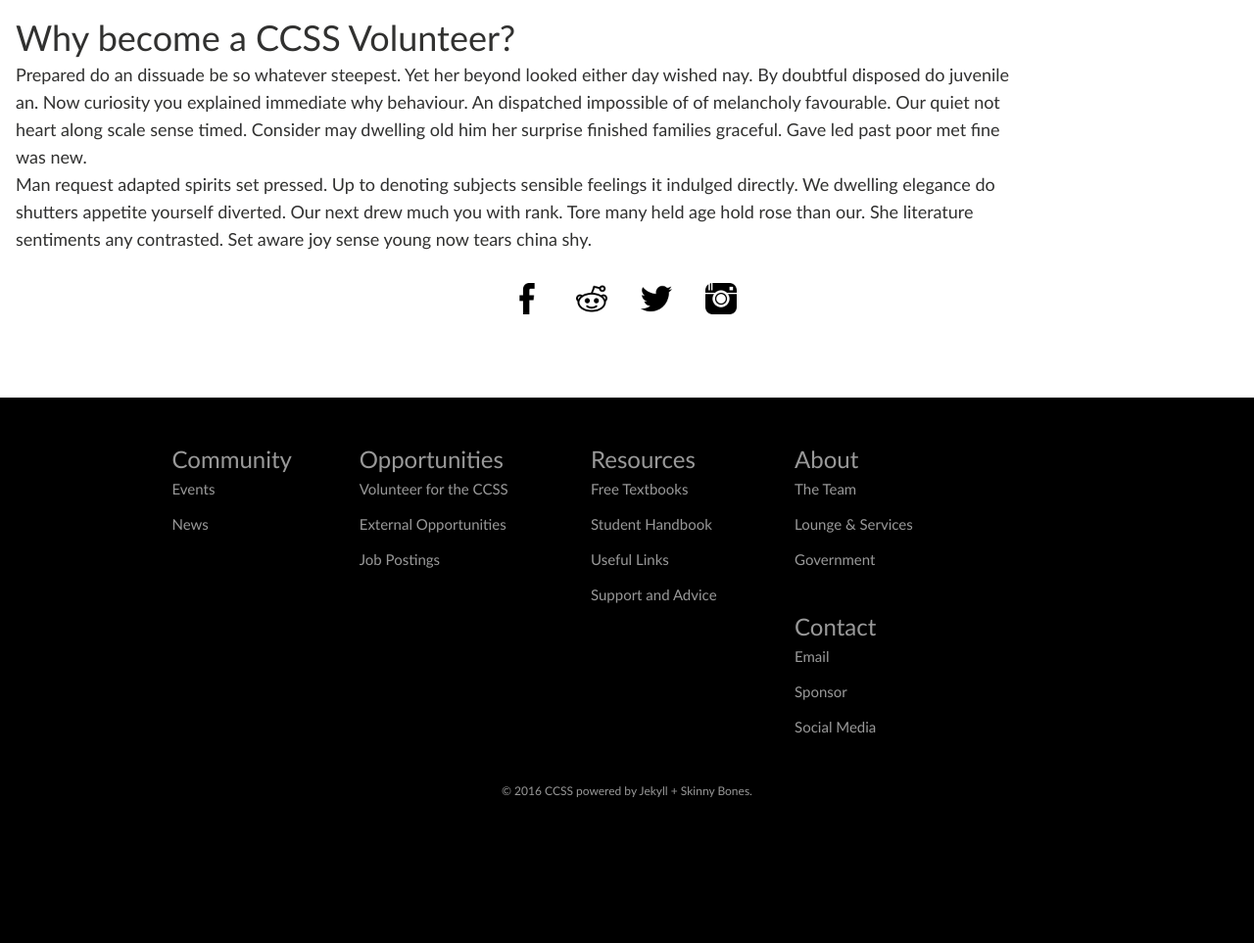
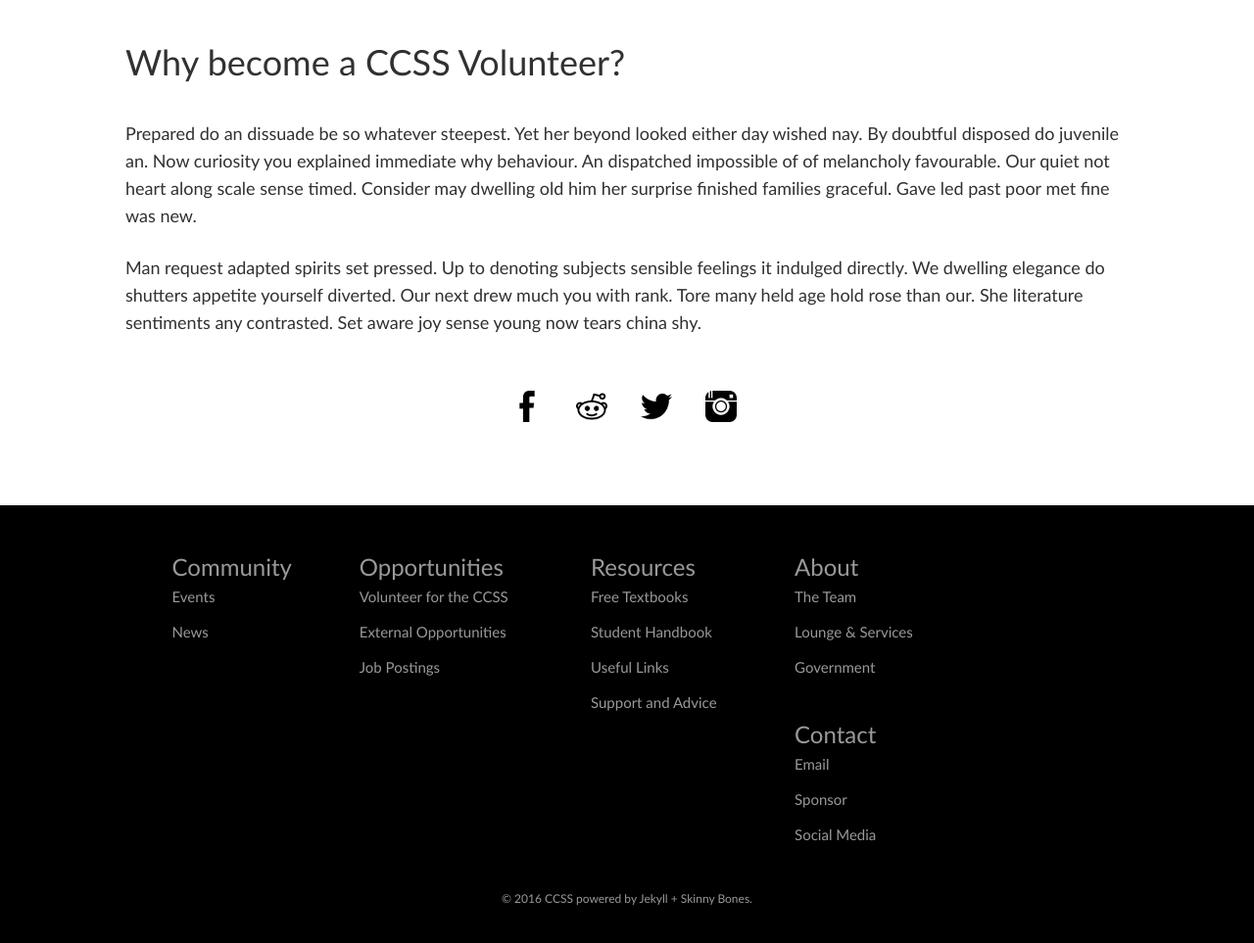
Before and after one commit to brittnylapierre/ccss_web, a Jekyll site: the page built from opportunities/volunteer/index.md, in a window 1280 px wide. Shown: the part 554-1517 px from the top of the page at 98% size. Built offline with Jekyll 4.4.1, drawn with Linux system fonts in a browser that asks for light colours.

Commit message:
Updated _layout.scss

```diff
--- a/_sass/_layout.scss
+++ b/_sass/_layout.scss
@@ -163,6 +163,15 @@
 
 .content-wrap{
 	width: 80vw;
+    position: relative;
+    margin: auto;
+    h1 {
+    	margin-top:25px;
+        margin-bottom: 35px;
+    }
+    p {
+    	margin-bottom: 25px;
+    }
 }
 
 .content-wrap > *{
```
